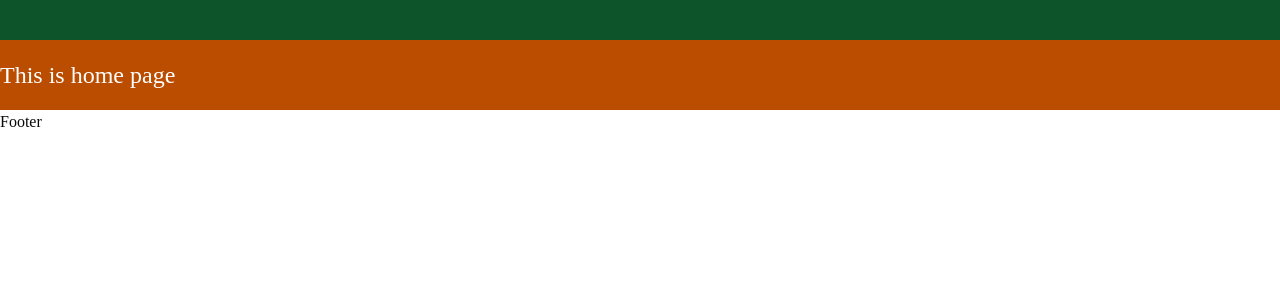
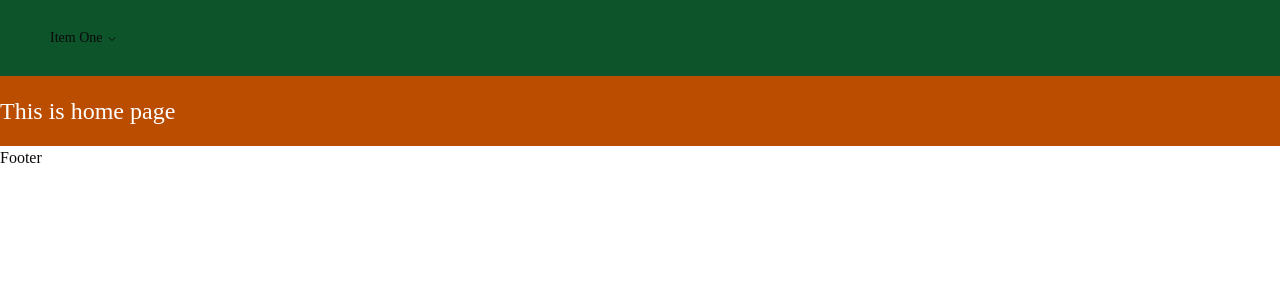
Before and after one commit to tausifshaikh-8454/motwaneDigital, a Next.js app: page / in a window 1280 px wide. Shown: the top 300 px of the page. Built offline with nearby package versions, Linux system fonts and the light colour scheme.

Commit message:
Navigation menu added using shade cn

```diff
--- a/src/components/Head.tsx
+++ b/src/components/Head.tsx
@@ -1,9 +1,36 @@
-import React from 'react'
+import Link from "next/link";
+import {
+  NavigationMenu,
+  NavigationMenuContent,
+  NavigationMenuItem,
+  NavigationMenuLink,
+  NavigationMenuList,
+  NavigationMenuTrigger,
+} from "@/components/ui/navigation-menu";
+
+
 
 export default function Head() {
   return (
-    <header className='bg-green-900 py-5 px-10'>
-
+    <header className="bg-green-900 py-5 px-10">
+      <div className="">
+        <div className="">
+          <img src="" alt="" />
+        </div>
+        <div className="">
+          <NavigationMenu>
+            <NavigationMenuList>
+              <NavigationMenuItem>
+                <NavigationMenuTrigger>Item One</NavigationMenuTrigger>
+                <NavigationMenuContent>
+                  <Link href={`/`}>TXIQ</Link>
+                </NavigationMenuContent>
+              </NavigationMenuItem>
+            </NavigationMenuList>
+          </NavigationMenu>
+        </div>
+        <div className=""></div>
+      </div>
     </header>
-  )
+  );
 }
--- /dev/null
+++ b/src/components/ui/navigation-menu.tsx
@@ -0,0 +1,164 @@
+import * as React from "react"
+import { cva } from "class-variance-authority"
+import { NavigationMenu as NavigationMenuPrimitive } from "radix-ui"
+
+import { cn } from "@/lib/utils"
+import { ChevronDownIcon } from "lucide-react"
+
+function NavigationMenu({
+  className,
+  children,
+  viewport = true,
+  ...props
+}: React.ComponentProps<typeof NavigationMenuPrimitive.Root> & {
+  viewport?: boolean
+}) {
+  return (
+    <NavigationMenuPrimitive.Root
+      data-slot="navigation-menu"
+      data-viewport={viewport}
+      className={cn(
+        "group/navigation-menu relative flex max-w-max flex-1 items-center justify-center",
+        className
+      )}
+      {...props}
+    >
+      {children}
+      {viewport && <NavigationMenuViewport />}
+    </NavigationMenuPrimitive.Root>
+  )
+}
+
+function NavigationMenuList({
+  className,
+  ...props
+}: React.ComponentProps<typeof NavigationMenuPrimitive.List>) {
+  return (
+    <NavigationMenuPrimitive.List
+      data-slot="navigation-menu-list"
+      className={cn(
+        "group flex flex-1 list-none items-center justify-center gap-0",
+        className
+      )}
+      {...props}
+    />
+  )
+}
+
+function NavigationMenuItem({
+  className,
+  ...props
+}: React.ComponentProps<typeof NavigationMenuPrimitive.Item>) {
+  return (
+    <NavigationMenuPrimitive.Item
+      data-slot="navigation-menu-item"
+      className={cn("relative", className)}
+      {...props}
+    />
+  )
+}
+
+const navigationMenuTriggerStyle = cva(
+  "group/navigation-menu-trigger inline-flex h-9 w-max items-center justify-center rounded-lg px-2.5 py-1.5 text-sm font-medium transition-all outline-none hover:bg-muted focus:bg-muted focus-visible:ring-3 focus-visible:ring-ring/50 focus-visible:outline-1 disabled:pointer-events-none disabled:opacity-50 data-popup-open:bg-muted/50 data-popup-open:hover:bg-muted data-open:bg-muted/50 data-open:hover:bg-muted data-open:focus:bg-muted"
+)
+
+function NavigationMenuTrigger({
+  className,
+  children,
+  ...props
+}: React.ComponentProps<typeof NavigationMenuPrimitive.Trigger>) {
+  return (
+    <NavigationMenuPrimitive.Trigger
+      data-slot="navigation-menu-trigger"
+      className={cn(navigationMenuTriggerStyle(), "group", className)}
+      {...props}
+    >
+      {children}{" "}
+      <ChevronDownIcon className="relative top-px ml-1 size-3 transition duration-300 group-data-popup-open/navigation-menu-trigger:rotate-180 group-data-open/navigation-menu-trigger:rotate-180" aria-hidden="true" />
+    </NavigationMenuPrimitive.Trigger>
+  )
+}
+
+function NavigationMenuContent({
+  className,
+  ...props
+}: React.ComponentProps<typeof NavigationMenuPrimitive.Content>) {
+  return (
+    <NavigationMenuPrimitive.Content
+      data-slot="navigation-menu-content"
+      className={cn(
+        "top-0 left-0 w-full p-1 ease-[cubic-bezier(0.22,1,0.36,1)] group-data-[viewport=false]/navigation-menu:top-full group-data-[viewport=false]/navigation-menu:mt-1.5 group-data-[viewport=false]/navigation-menu:overflow-hidden group-data-[viewport=false]/navigation-menu:rounded-lg group-data-[viewport=false]/navigation-menu:bg-popover group-data-[viewport=false]/navigation-menu:text-popover-foreground group-data-[viewport=false]/navigation-menu:shadow group-data-[viewport=false]/navigation-menu:ring-1 group-data-[viewport=false]/navigation-menu:ring-foreground/10 group-data-[viewport=false]/navigation-menu:duration-300 data-[motion=from-end]:slide-in-from-right-52 data-[motion=from-start]:slide-in-from-left-52 data-[motion=to-end]:slide-out-to-right-52 data-[motion=to-start]:slide-out-to-left-52 data-[motion^=from-]:animate-in data-[motion^=from-]:fade-in data-[motion^=to-]:animate-out data-[motion^=to-]:fade-out **:data-[slot=navigation-menu-link]:focus:ring-0 **:data-[slot=navigation-menu-link]:focus:outline-none md:absolute md:w-auto group-data-[viewport=false]/navigation-menu:data-open:animate-in group-data-[viewport=false]/navigation-menu:data-open:fade-in-0 group-data-[viewport=false]/navigation-menu:data-open:zoom-in-95 group-data-[viewport=false]/navigation-menu:data-closed:animate-out group-data-[viewport=false]/navigation-menu:data-closed:fade-out-0 group-data-[viewport=false]/navigation-menu:data-closed:zoom-out-95",
+        className
+      )}
+      {...props}
+    />
+  )
+}
+
+function NavigationMenuViewport({
+  className,
+  ...props
+}: React.ComponentProps<typeof NavigationMenuPrimitive.Viewport>) {
+  return (
+    <div
+      className={cn(
+        "absolute top-full left-0 isolate z-50 flex justify-center"
+      )}
+    >
+      <NavigationMenuPrimitive.Viewport
+        data-slot="navigation-menu-viewport"
+        className={cn(
+          "origin-top-center relative mt-1.5 h-(--radix-navigation-menu-viewport-height) w-full overflow-hidden rounded-lg bg-popover text-popover-foreground shadow ring-1 ring-foreground/10 duration-100 md:w-(--radix-navigation-menu-viewport-width) data-open:animate-in data-open:zoom-in-90 data-closed:animate-out data-closed:zoom-out-90",
+          className
+        )}
+        {...props}
+      />
+    </div>
+  )
+}
+
+function NavigationMenuLink({
+  className,
+  ...props
+}: React.ComponentProps<typeof NavigationMenuPrimitive.Link>) {
+  return (
+    <NavigationMenuPrimitive.Link
+      data-slot="navigation-menu-link"
+      className={cn(
+        "flex items-center gap-2 rounded-lg p-2 text-sm transition-all outline-none hover:bg-muted focus:bg-muted focus-visible:ring-3 focus-visible:ring-ring/50 focus-visible:outline-1 in-data-[slot=navigation-menu-content]:rounded-md data-active:bg-muted/50 data-active:hover:bg-muted data-active:focus:bg-muted [&_svg:not([class*='size-'])]:size-4",
+        className
+      )}
+      {...props}
+    />
+  )
+}
+
+function NavigationMenuIndicator({
+  className,
+  ...props
+}: React.ComponentProps<typeof NavigationMenuPrimitive.Indicator>) {
+  return (
+    <NavigationMenuPrimitive.Indicator
+      data-slot="navigation-menu-indicator"
+      className={cn(
+        "top-full z-1 flex h-1.5 items-end justify-center overflow-hidden data-[state=hidden]:animate-out data-[state=hidden]:fade-out data-[state=visible]:animate-in data-[state=visible]:fade-in",
+        className
+      )}
+      {...props}
+    >
+      <div className="relative top-[60%] h-2 w-2 rotate-45 rounded-tl-sm bg-border shadow-md" />
+    </NavigationMenuPrimitive.Indicator>
+  )
+}
+
+export {
+  NavigationMenu,
+  NavigationMenuList,
+  NavigationMenuItem,
+  NavigationMenuContent,
+  NavigationMenuTrigger,
+  NavigationMenuLink,
+  NavigationMenuIndicator,
+  NavigationMenuViewport,
+  navigationMenuTriggerStyle,
+}
```
